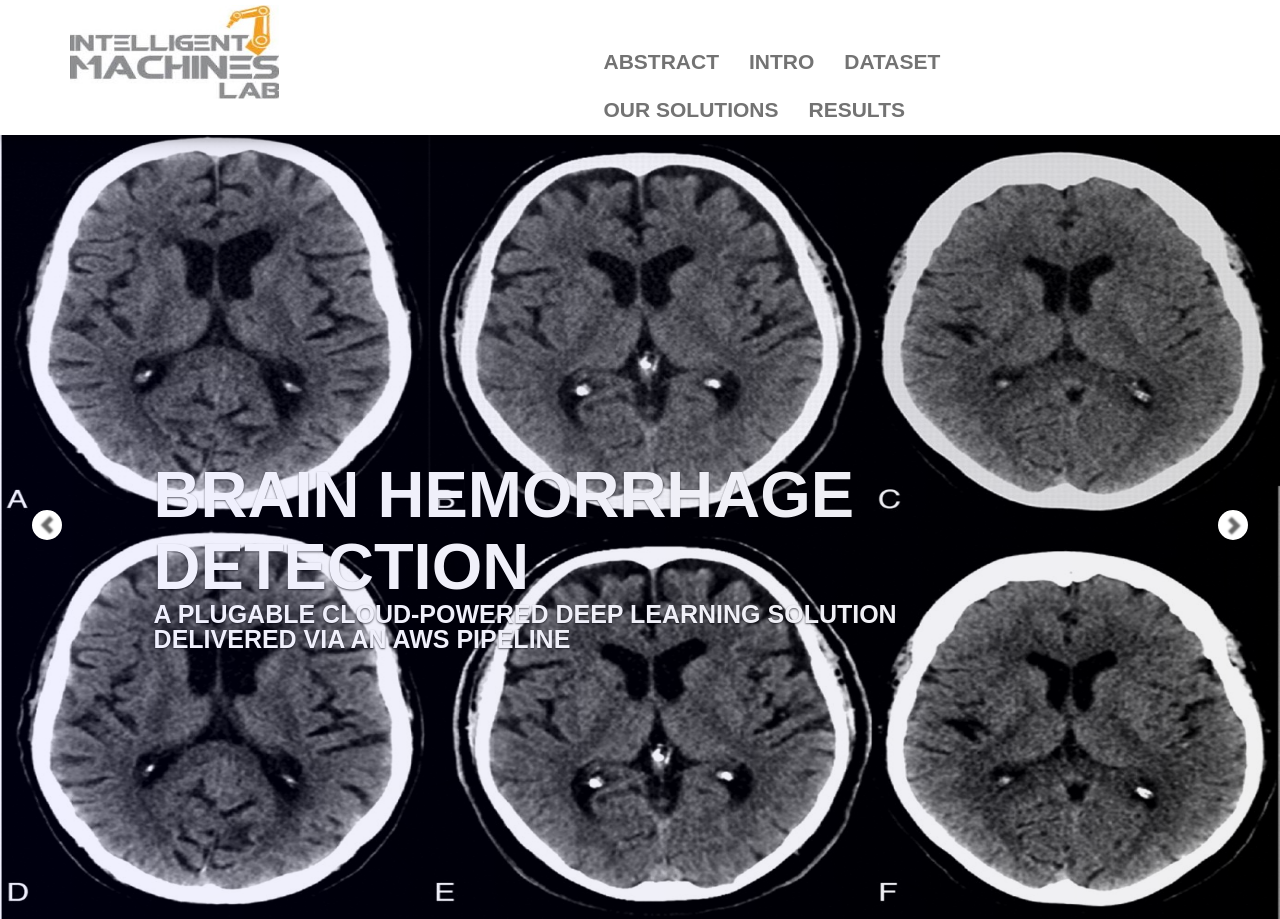
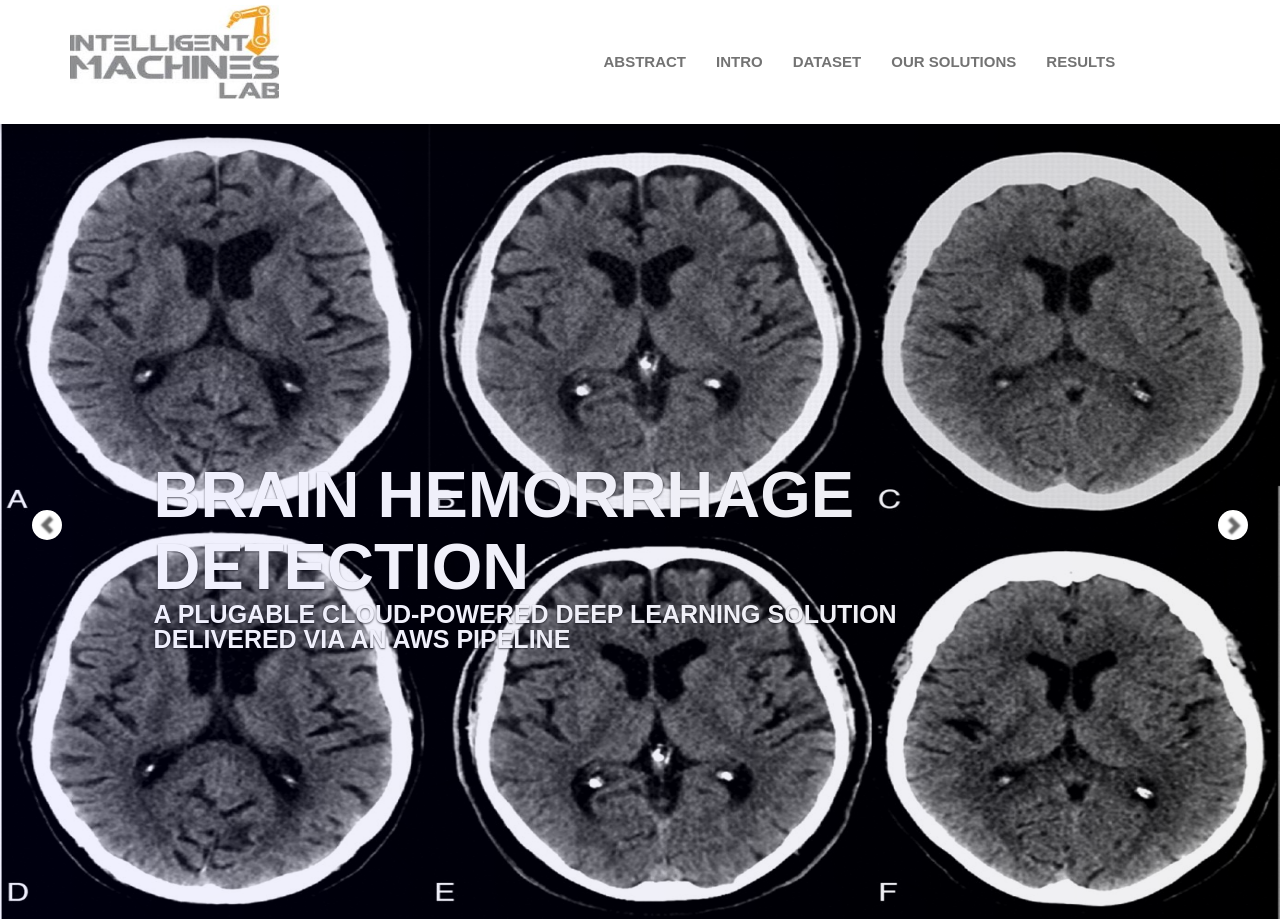
Before and after one commit to msds19065/brain_hemorrage_website, a plain HTML site: page index.html in a window 1280 px wide. Shown: the top 919 px of the page. Drawn offline with nearby package versions, Linux system fonts and the light colour scheme; some packages are replaced by stand-ins of ours; a web font is replaced by a local one.

Commit message:
Update index.html

```diff
--- a/index.html
+++ b/index.html
@@ -47,13 +47,13 @@
                             </div>
 
                             <!-- Collect the nav links, forms, and other content for toggling -->
-                            <div class="collapse navbar-collapse" id="bs-example-navbar-collapse-1">
-                                <ul class="nav navbar-nav navbar-right">
-                                    <li><a class="menu" href="#abstract" style='font-size: 21px;'>Abstract</a></li>
-                                    <li><a class="menu" href="#introduction" style='font-size: 21px;'>Intro</a></li>
-                                    <li><a class="menu" href="#dataset" style='font-size: 21px;'>Dataset</a></li>
-                                    <li><a class="menu" href="#report" style='font-size: 21px;'>Our Solutions</a></li>
-                                    <li><a class="menu" href="#results" style='font-size: 21px;'>Results</a></li>
+                            <div class="collapse navbar-collapse" id="bs-example-navbar-collapse-1" style="width:120%">
+                                <ul class="nav navbar-nav">
+                                    <li><a class="menu" href="#abstract" style="font-size: 15px;">Abstract</a></li>
+                                    <li><a class="menu" href="#introduction" style="font-size: 15px;">Intro</a></li>
+                                    <li><a class="menu" href="#dataset" style="font-size: 15px;">Dataset</a></li>
+                                    <li><a class="menu" href="#report" style="font-size: 15px;">Our Solutions</a></li>
+                                    <li><a class="menu" href="#results" style="font-size: 15px;">Results</a></li>
                                 </ul>
                             </div>
                             <!-- /navbar-collapse -->
```
